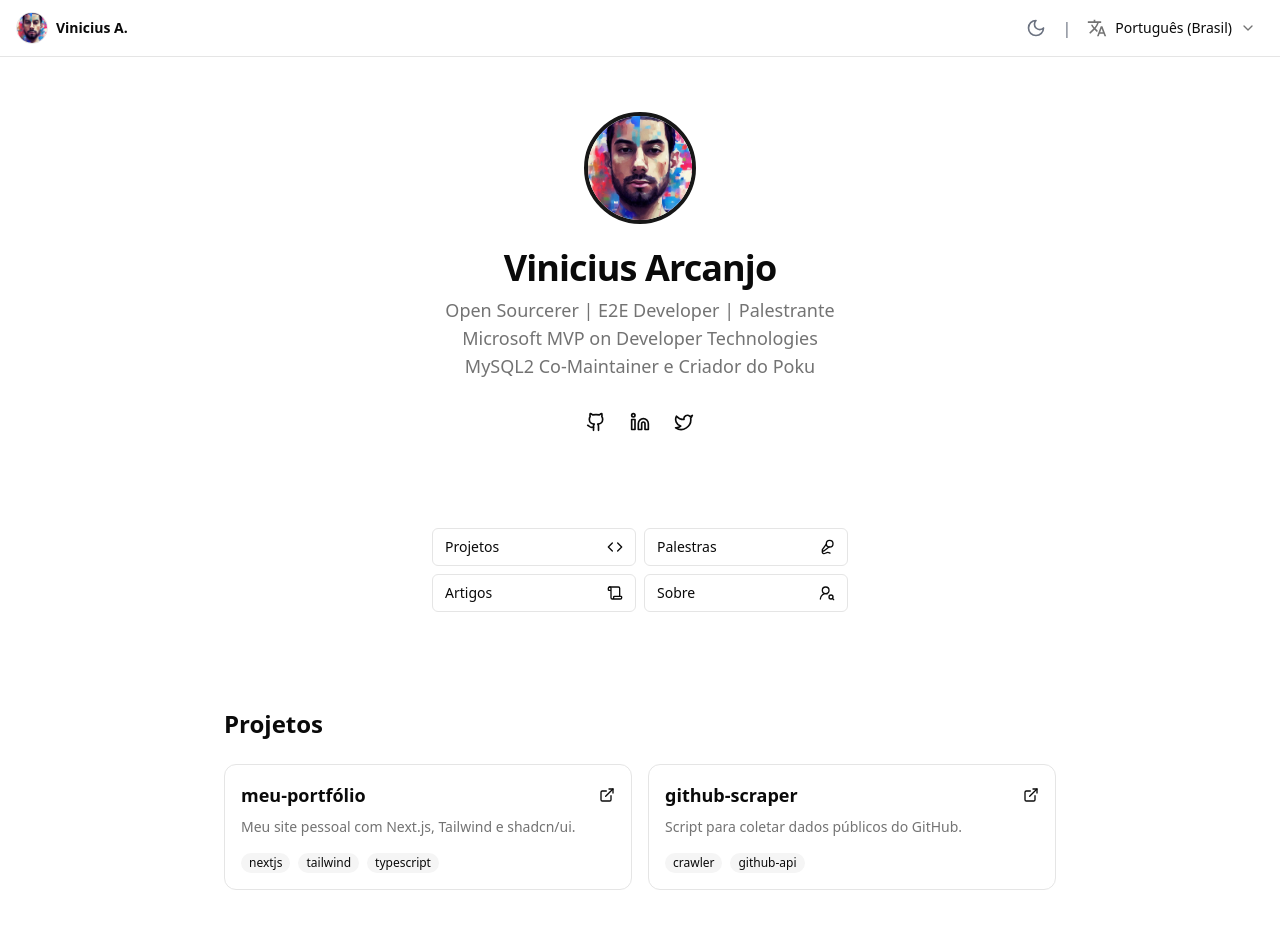
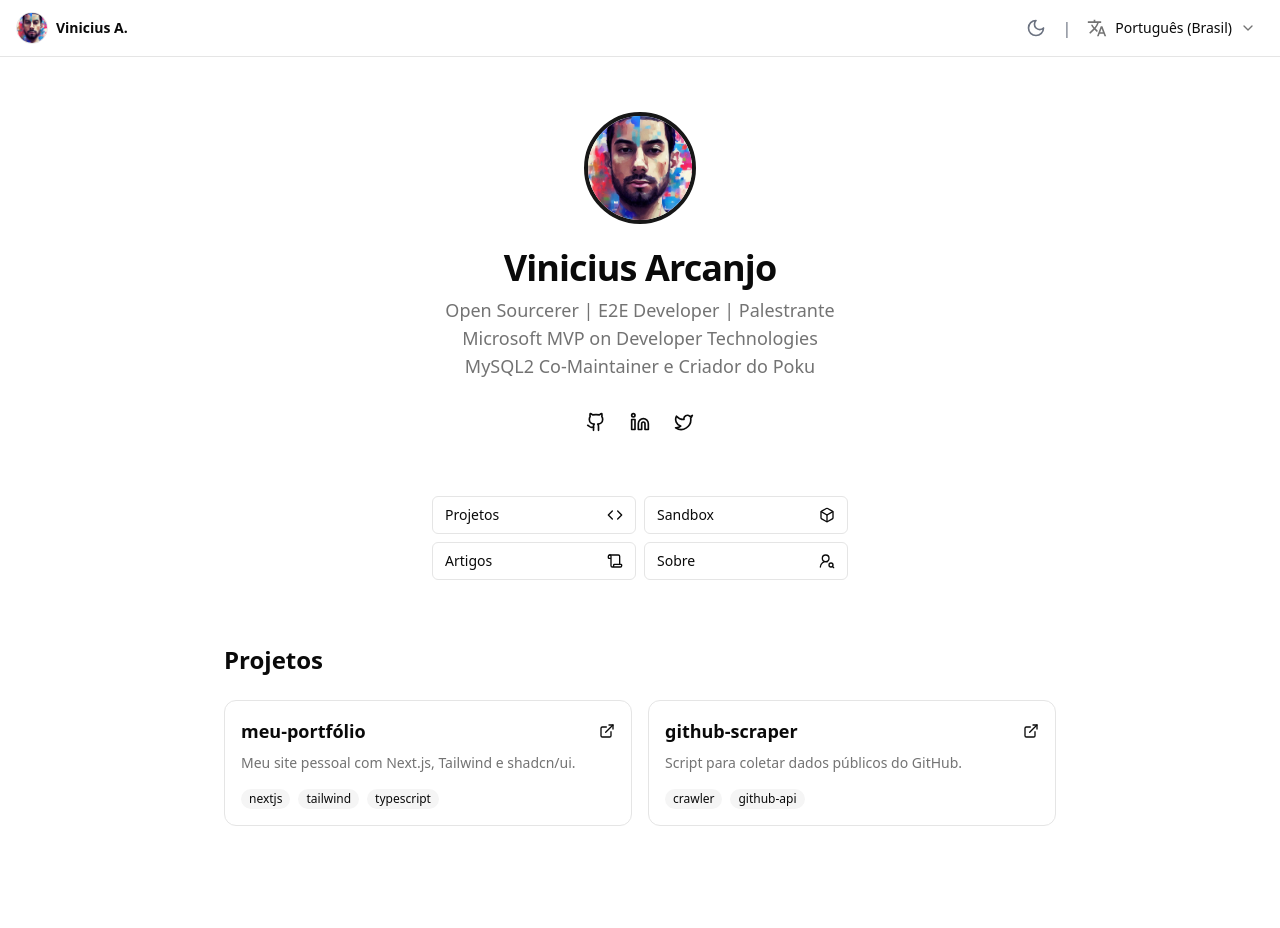
Before and after one commit to vinicius-arcanjo/arcanjo.dev, a Next.js app: page / in a window 1280 px wide. Shown: the top 928 px of the page. Built offline with nearby package versions, Linux system fonts and the light colour scheme.

Commit message:
Update navigation and adjust spacing in homepage layout
Replaced "Palestras" link with "Sandbox" in SectionNav and updated its associated icon. Adjusted vertical spacing on the homepage to improve visual balance.

```diff
--- a/src/app/page.tsx
+++ b/src/app/page.tsx
@@ -6,7 +6,7 @@
 
 export default function Home() {
   return (
-    <main className="max-w-4xl mx-auto px-4 py-12 space-y-24">
+    <main className="max-w-4xl mx-auto px-4 py-12 space-y-16">
       <HeroSection />
       <SectionNav/>
       <ProjectsSection />
--- a/src/components/section-nav.tsx
+++ b/src/components/section-nav.tsx
@@ -1,15 +1,14 @@
-// components/section-nav.tsx
 import Link from 'next/link';
 import {
   Code,
-  MicVocal,
+  Box,
   Scroll,
   UserRoundSearch,
 } from 'lucide-react';
 
 const navLinks = [
   { href: '/projects', icon: Code, label: 'Projetos' },
-  { href: '/talks', icon: MicVocal, label: 'Palestras' },
+  { href: '/sandbox', icon: Box, label: 'Sandbox' },
   { href: '/articles', icon: Scroll, label: 'Artigos' },
   { href: '/about', icon: UserRoundSearch, label: 'Sobre' },
 ];
```
Lines whose indentation alone changed are shown as unchanged.
